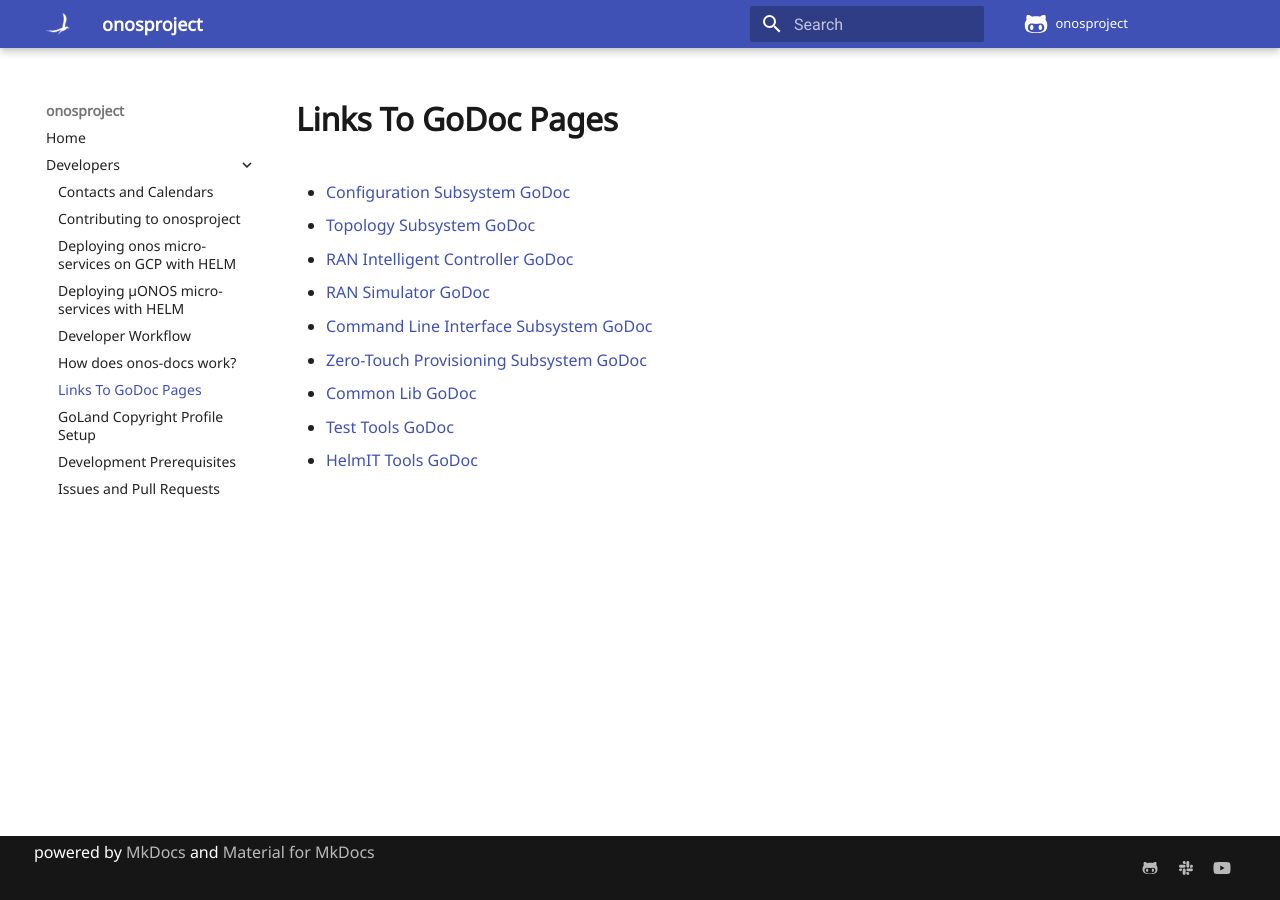
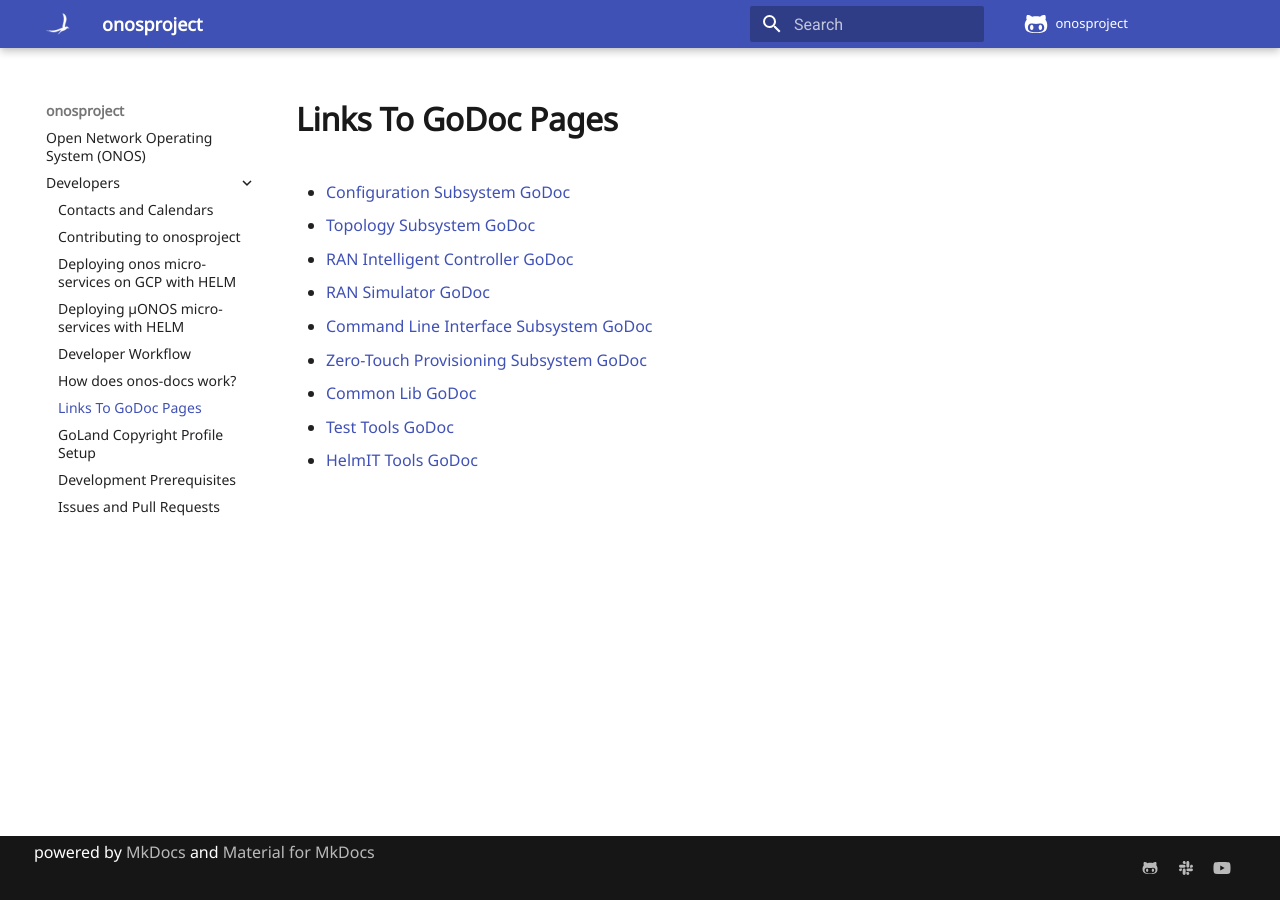
Before and after one commit to onosproject/onos-docs, an MkDocs documentation site: the page built from docs/content/developers/godocs.md, in a window 1280 px wide. Built offline with MkDocs 1.6.1 and Material for MkDocs 9.7.7, drawn with Linux system fonts in a browser that asks for light colours.

Commit message:
Update README

```diff
--- a/docs/content/README.md
+++ b/docs/content/README.md
@@ -1,3 +1,6 @@
+# Open Network Operating System (ONOS)
+<div style="text-align: justify">
+
 **µONOS** is a code-name for the next generation architecture of ONOS - an open-source SDN control and configuration platform.
 The µONOS architecture is:
 
@@ -26,3 +29,5 @@ The platform enables comprehensive set of network operations:
 * [µONOS Project Overview](https://vimeo.com/360845205)
 * [µONOS for Developers](https://vimeo.com/360846886)
 * [Device Configuration in µONOS](https://vimeo.com/360886688)
+
+</div>
```
